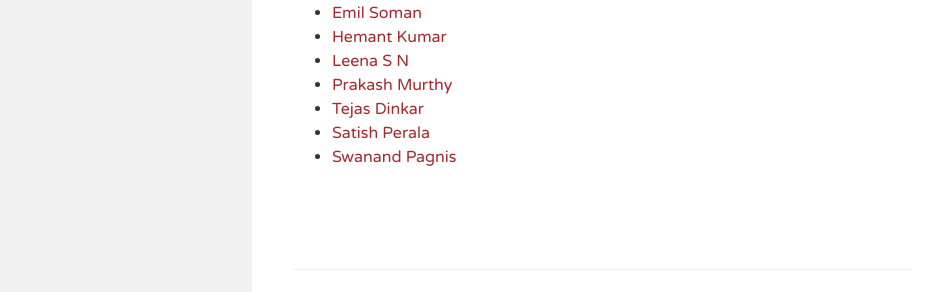
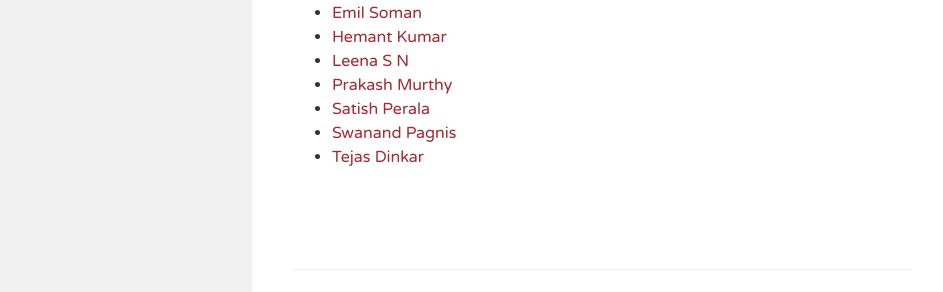
Before and after one commit to GardenCityRuby/GCRC2014, a Jekyll site: the page built from about.md, in a window 1280 px wide. Shown: the part 556-848 px from the top of the page, without its empty margins (8-951 px from the left). Built offline with Jekyll 4.4.1, drawn with Linux system fonts in a browser that asks for light colours; nearby versions of some CDN libraries.

Commit message:
Alphabetized the team name list

```diff
--- a/about.md
+++ b/about.md
@@ -17,6 +17,6 @@ Bangalore Ruby User Group : [Website](http://bangaloreruby.org) | [Mailing list]
 * [Hemant Kumar](https://twitter.com/gnufied)
 * [Leena S N](https://twitter.com/leenasn)
 * [Prakash Murthy](https://twitter.com/_prakash)
-* [Tejas Dinkar](https://twitter.com/tdinkar)
 * [Satish Perala](https://twitter.com/satishperala)
 * [Swanand Pagnis](https://twitter.com/_swanand)
+* [Tejas Dinkar](https://twitter.com/tdinkar)
```
